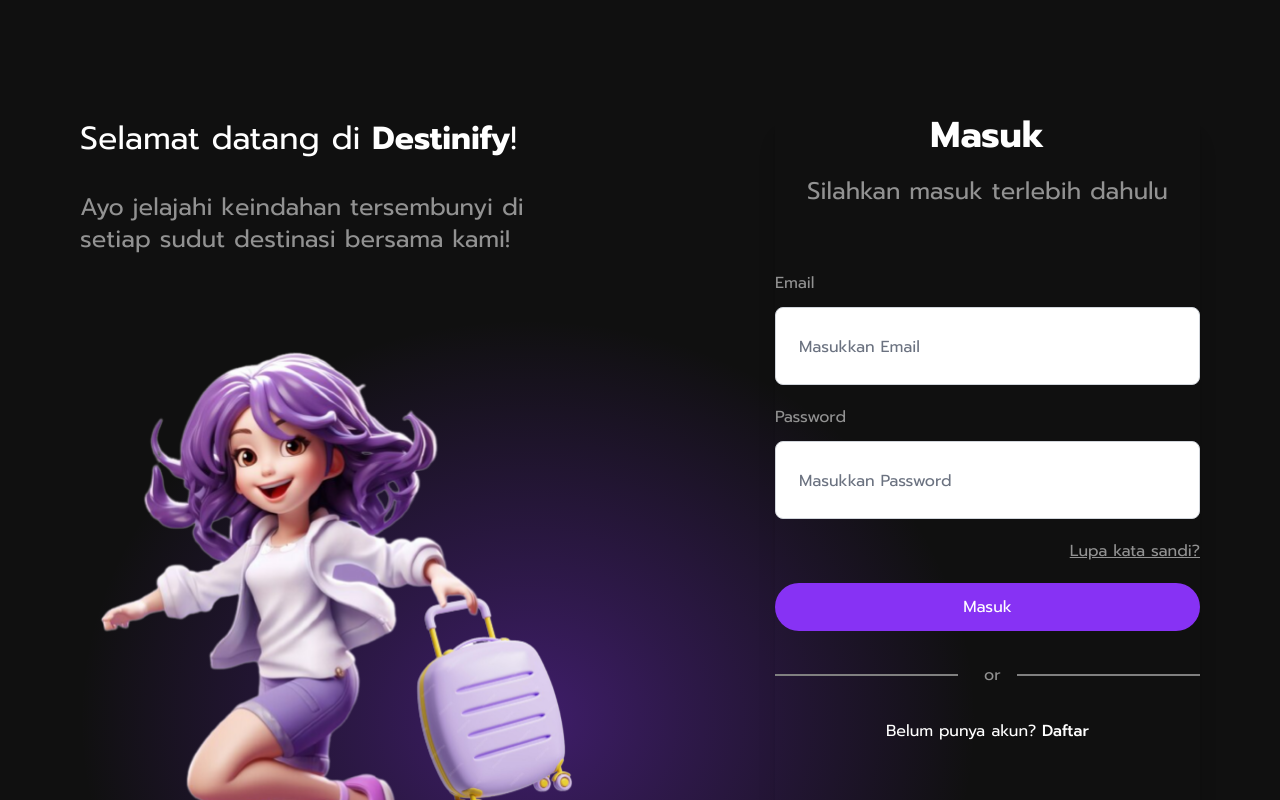
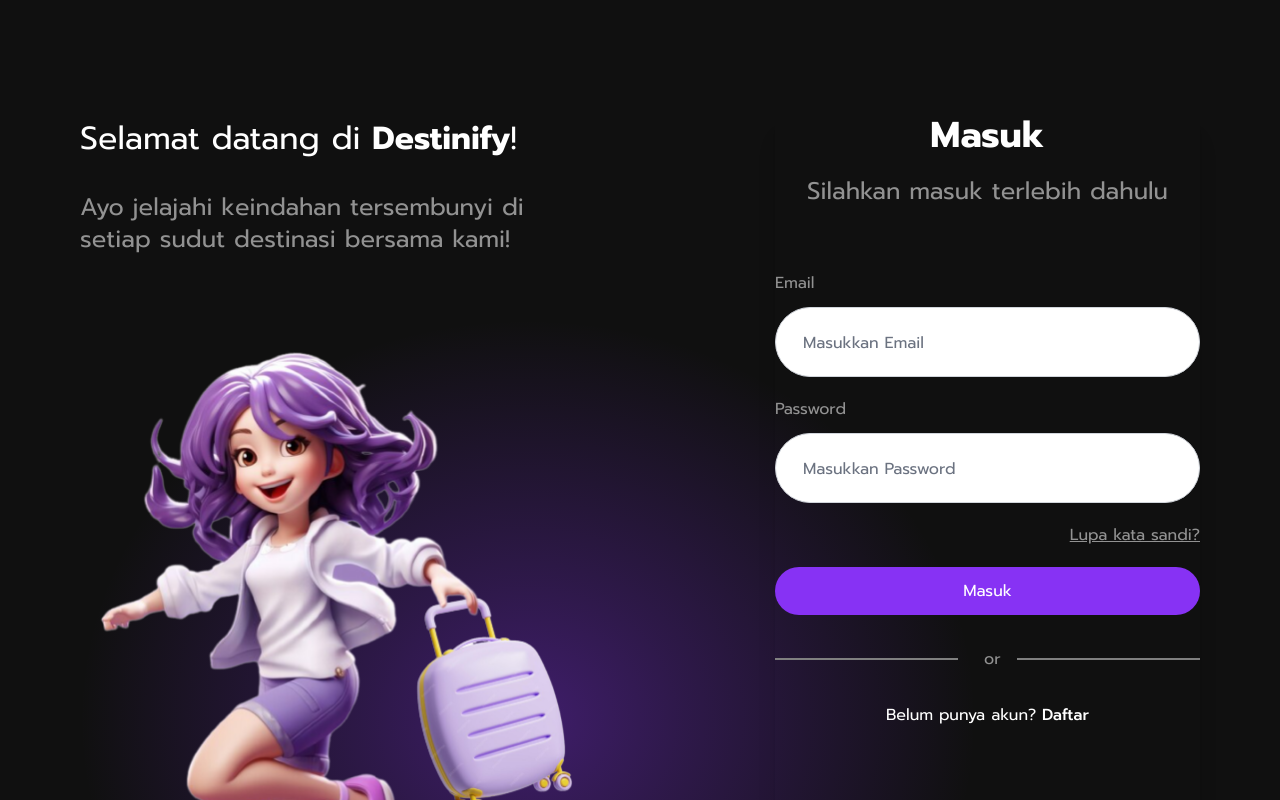
Before and after one commit to kenziehh/Internship-FE-2024, a Next.js app: page /signin in a window 1280 px wide. Shown: the top 800 px of the page. Built offline with nearby package versions, Linux system fonts and the light colour scheme; no server answers.

Commit message:
update input component style

```diff
--- a/src/components/Input.tsx
+++ b/src/components/Input.tsx
@@ -30,14 +30,14 @@
         type={type}
         name={name}
         id={name}
-        className={`block py-6 px-5 w-full rounded-lg text-lg ${bgColor()} border-[1px] border-gray-300 appearance-none focus:outline-none focus:ring-1 focus:border-blue-600 peer ${className}`}
+        className={`block py-5 px-5 w-full rounded-[60px] text-lg ${bgColor()} border-[1px] border-gray-300 appearance-none focus:outline-none focus:ring-1 focus:border-blue-600 peer ${className}`}
         placeholder=""
         onChange={onChange}
         required={required}
       />
       <label
         htmlFor={name}
-        className="w-fit px-1 mx-5 mt-5 peer-focus:font-medium absolute l2 text-gray-500 dark:text-gray-400 duration-300 transform -translate-y-6 scale-75 top-2 z-10 origin-[0] peer-focus:start-0 rtl:peer-focus:translate-x-1/4 rtl:peer-focus:left-auto peer-focus:text-blue-600 peer-focus:dark:text-blue-500 peer-placeholder-shown:scale-100 peer-placeholder-shown:translate-y-0 peer-focus:scale-75 peer-focus:-translate-y-6"
+        className="w-fit px-1 mx-6 mt-4 peer-focus:font-medium absolute l2 text-gray-500 dark:text-gray-400 duration-300 transform -translate-y-6 scale-75 top-2 z-10 origin-[0] peer-focus:start-0 rtl:peer-focus:translate-x-1/4 rtl:peer-focus:left-auto peer-focus:text-blue-600 peer-focus:dark:text-blue-500 peer-placeholder-shown:scale-100 peer-placeholder-shown:translate-y-0 peer-focus:scale-75 peer-focus:-translate-y-6"
       >
         {label}
       </label>
```
